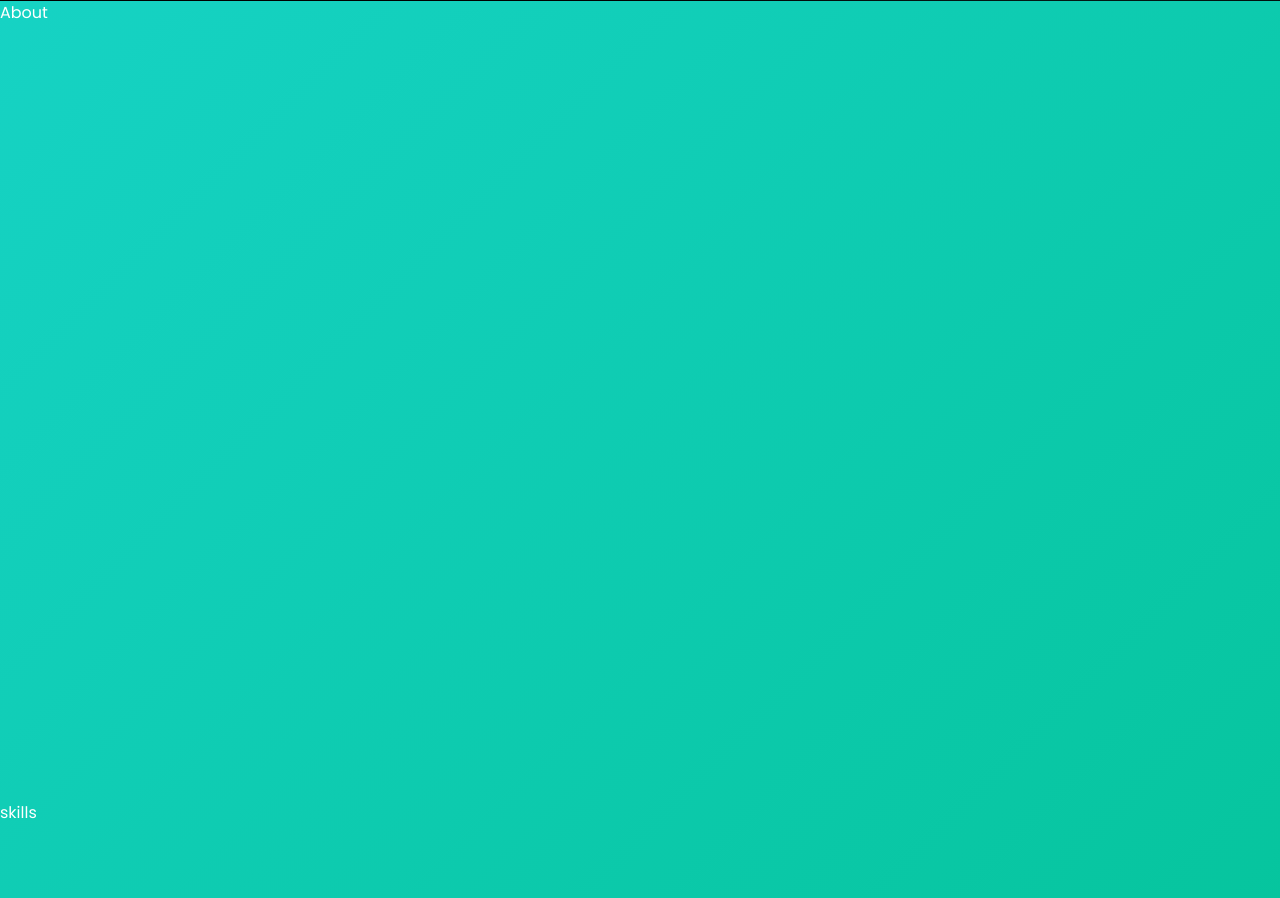
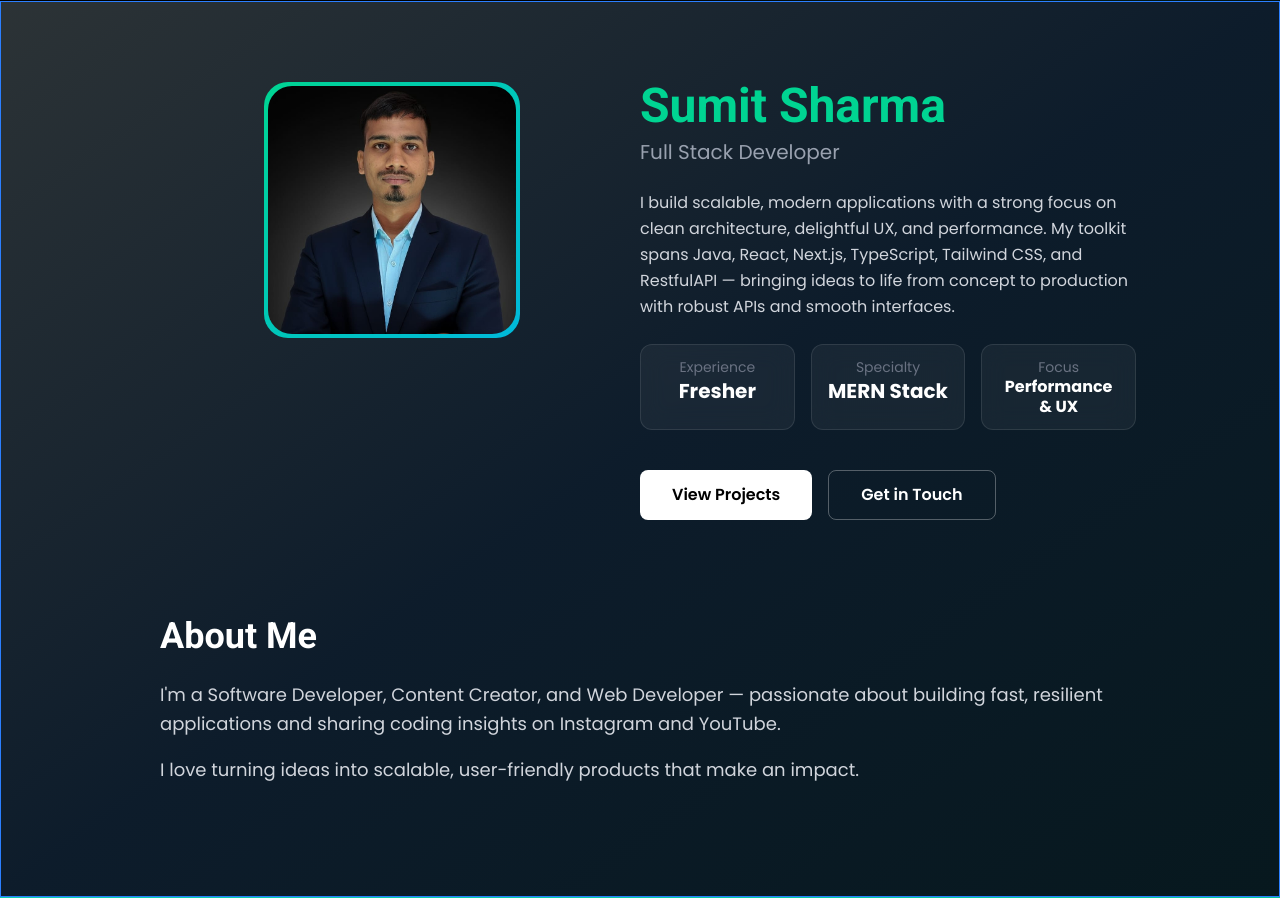
Before and after one commit to Sumitsharma31/portfolio, a React (Vite) app: page / in a window 1280 px wide. Shown: the part 799-1697 px from the top of the page. Built offline with nearby package versions, Linux system fonts and the light colour scheme.

Commit message:
about section code

```diff
--- a/package.json
+++ b/package.json
@@ -15,6 +15,7 @@
     "@emailjs/browser": "^4.4.1",
     "@tailwindcss/vite": "^4.1.14",
     "framer-motion": "^12.23.24",
+    "lucide-react": "^0.546.0",
     "motion": "^12.23.24",
     "react": "^19.1.1",
     "react-dom": "^19.1.1",
--- a/src/section/About.jsx
+++ b/src/section/About.jsx
@@ -1,7 +1,200 @@
-import React from "react";
+import { motion } from "framer-motion";
+import { Mail, Github, Linkedin } from "lucide-react";
+import profilePhoto from "../assets/p.jpg";
 
-const About = () => {
-  return <div className="w-full h-screen">About</div>;
-};
+export default function About() {
+  const containerVariants = {
+    hidden: { opacity: 0 },
+    visible: {
+      opacity: 1,
+      transition: {
+        staggerChildren: 0.1,
+        delayChildren: 0.2,
+      },
+    },
+  };
 
-export default About;
+  const itemVariants = {
+    hidden: { opacity: 0, y: 20 },
+    visible: {
+      opacity: 1,
+      y: 0,
+      transition: { duration: 0.8, ease: "easeOut" },
+    },
+  };
+
+  const imageVariants = {
+    hidden: { opacity: 0, x: -50 },
+    visible: {
+      opacity: 1,
+      x: 0,
+      transition: { duration: 0.8, ease: "easeOut" },
+    },
+  };
+
+  return (
+    <div className=" min-h-screen bg-gradient-to-br from-[#2c3336] via-[#0d1c2b] to-[#07181e] p-6 md:p-20   border border-blue-500 ">
+      {/* Background gradient blobs */}
+      <div className="absolute inset-0">
+        <div
+          className="absolute -top-32 -left-32
+          w-[70vw] md:w-[40vw]
+          h-[70vw] md:h-[40vw]
+          max-w-[500px] max-h-[500px]
+          rounded-full
+          bg-gradient-to-r from-[#302b63] via-[#00bf8f] to-[#1cd8d2]
+          opacity-30 md:opacity-10
+          blur-[100px] md:blur-[150px]
+          animate-pulse "
+        ></div>
+
+        <div
+          className="absolute bottom-0 right-0
+          w-[70vw] md:w-[40vw]
+          h-[70vw] md:h-[40vw]
+          max-w-[500px] max-h-[500px]
+          rounded-full
+          bg-gradient-to-r from-[#302b63] via-[#00bf8f] to-[#1cd8d2]
+          opacity-30 md:opacity-10
+          blur-[100px] md:blur-[150px]
+          animate-pulse delay-500"
+        ></div>
+      </div>
+      {/* Main Profile Section */}
+      <motion.div
+        initial={{ opacity: 0 }}
+        animate={{ opacity: 1 }}
+        transition={{ duration: 0.6 }}
+        className="max-w-5xl mx-auto"
+      >
+        <div
+          className=" relative w-full h-full max-w-7xl mx-auto px-4 grid grid-cols-1 lg:grid-cols-2
+        "
+        >
+          {/* Profile Image */}
+          <motion.div
+            variants={imageVariants}
+            initial="hidden"
+            animate="visible"
+            className="flex justify-center lg:justify-center  "
+          >
+            <motion.div
+              whileHover={{ scale: 1.05 }}
+              className="relative w-64 h-64"
+              initial={{ opacity: 0, x: -50 }}
+              whileInView={{ opacity: 1, x: 0 }}
+              transition={{ duration: 0.8, delay: 0.2 }}
+              viewport={{ once: true }}
+            >
+              <div className="absolute inset-0 bg-gradient-to-br from-emerald-400 to-cyan-500 rounded-3xl p-1 ">
+                <img
+                  src={profilePhoto}
+                  alt="Profile"
+                  className="w-full h-full rounded-3xl object-cover  "
+                />
+              </div>
+            </motion.div>
+          </motion.div>
+
+          {/* Right Content */}
+          <motion.div
+            variants={containerVariants}
+            initial={{ opacity: 0, x: 50 }}
+            whileInView={{ opacity: 1, x: 0 }}
+            transition={{ duration: 0.8, delay: 0.2 }}
+            viewport={{ once: true }}
+            className="space-y-6"
+          >
+            {/* Name and Title */}
+            <motion.div variants={itemVariants}>
+              <h1 className="text-4xl md:text-5xl font-bold text-emerald-400 mb-2 ">
+                Sumit Sharma
+              </h1>
+              <p className="text-xl text-gray-400">Full Stack Developer</p>
+            </motion.div>
+
+            {/* Description */}
+            <motion.p
+              variants={itemVariants}
+              className="text-gray-300 leading-relaxed text-sm md:text-base "
+            >
+              I build scalable, modern applications with a strong focus on clean
+              architecture, delightful UX, and performance. My toolkit spans
+              Java, React, Next.js, TypeScript, Tailwind CSS, and RestfulAPI —
+              bringing ideas to life from concept to production with robust APIs
+              and smooth interfaces.
+            </motion.p>
+
+            {/* Stats */}
+            <motion.div
+              variants={itemVariants}
+              className="grid grid-cols-3 gap-4"
+            >
+              <div className="bg-white/5 backdrop-blur-md border border-white/10 rounded-xl px-4 py-3 text-center">
+                <p className="text-gray-500 text-xs md:text-sm">Experience</p>
+                <p className="text-white font-bold text-lg md:text-xl">
+                  Fresher
+                </p>
+              </div>
+              <div className="bg-white/5 backdrop-blur-md border border-white/10 rounded-xl px-4 py-3 text-center">
+                <p className="text-gray-500 text-xs md:text-sm">Specialty</p>
+                <p className="text-white font-bold text-lg md:text-xl">
+                  MERN Stack
+                </p>
+              </div>
+              <div className="bg-white/5 backdrop-blur-md border border-white/10 rounded-xl px-4 py-3 text-center">
+                <p className="text-gray-500 text-xs md:text-sm">Focus</p>
+                <p className="text-white font-bold text-sm md:text-base leading-tight">
+                  Performance & UX
+                </p>
+              </div>
+            </motion.div>
+
+            {/* Buttons */}
+            <motion.div variants={itemVariants} className="flex gap-4 pt-4">
+              <motion.button
+                whileHover={{ scale: 1.05, rotate: 1 }}
+                whileTap={{ scale: 0.98 }}
+                className="bg-white text-black font-semibold px-8 py-3 rounded-lg hover:shadow-lg transition-shadow"
+              >
+                View Projects
+              </motion.button>
+              <motion.button
+                whileHover={{
+                  scale: 1.05,
+                  boxShadow: "0 0 20px rgba(16, 185, 129, 0.5)",
+                }}
+                whileTap={{ scale: 0.98 }}
+                className="bg-transparent border border-white/30 text-white font-semibold px-8 py-3 rounded-lg hover:border-emerald-400 transition-colors"
+              >
+                Get in Touch
+              </motion.button>
+            </motion.div>
+          </motion.div>
+        </div>
+
+        {/* About Me Section */}
+        <motion.div
+          initial={{ opacity: 0, y: 30 }}
+          whileInView={{ opacity: 1, y: 0 }}
+          transition={{ duration: 0.8 }}
+          viewport={{ once: true }}
+          className="mt-16  p-8 "
+        >
+          <h2 className=" text-3xl md:text-4xl font-bold text-white mb-6">
+            About Me
+          </h2>
+          <p className="text-gray-300 leading-relaxed text-base md:text-lg max-w-full ">
+            I'm a Software Developer, Content Creator, and Web Developer —
+            passionate about building fast, resilient applications and sharing
+            coding insights on Instagram and YouTube.
+          </p>
+          <p className="text-gray-300 leading-relaxed text-base md:text-lg max-w-full mt-4">
+            I love turning ideas into scalable, user-friendly products that make
+            an impact.
+          </p>
+        </motion.div>
+      </motion.div>
+    </div>
+  );
+}
--- a/src/section/Home.jsx
+++ b/src/section/Home.jsx
@@ -54,7 +54,6 @@ export default function Home() {
       className="w-full h-screen relative bg-black overflow-hidden"
     >
       <ParticlesBackground />
-
       {/* Background gradient blobs */}
       <div className="absolute inset-0">
         <div
```
Also changed, not shown: src/assets/p.jpg, 1 other file (tests, documents, lock files or other folders).
